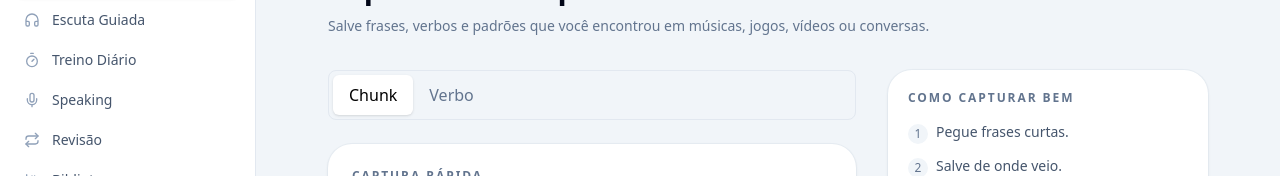
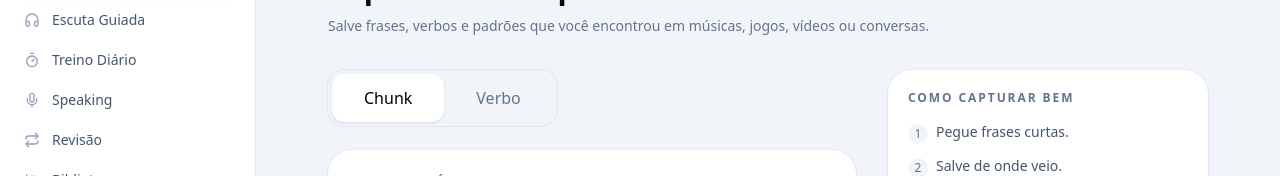
Before and after one commit to PietroNozella/this-moon, a Next.js app: page /capture in a window 1280 px wide. Shown: the part 179-355 px from the top of the page. Built offline with nearby package versions, Linux system fonts and the light colour scheme; no server answers.

Commit message:
Toggle compacto inline-flex com rounded-2xl

```diff
--- a/src/components/forms/capture-form.tsx
+++ b/src/components/forms/capture-form.tsx
@@ -180,12 +180,12 @@ export function CaptureForm() {
   return (
     <div className="space-y-6">
       {/* Toggle */}
-      <div className="mx-auto max-w-xl rounded-lg border border-slate-200 bg-slate-100 p-1">
+      <div className="inline-flex rounded-2xl bg-slate-100 p-1 ring-1 ring-slate-200">
         <button
           type="button"
           onClick={() => { setMode("chunk"); setState({}); }}
           className={cn(
-            "flex-1 rounded-md px-4 py-2 text-sm font-medium transition",
+            "rounded-xl px-8 py-3 text-sm font-medium transition",
             mode === "chunk"
               ? "bg-white text-onyx shadow-sm"
               : "text-slate-500 hover:text-onyx",
@@ -197,7 +197,7 @@ export function CaptureForm() {
           type="button"
           onClick={() => { setMode("verb"); setState({}); }}
           className={cn(
-            "flex-1 rounded-md px-4 py-2 text-sm font-medium transition",
+            "rounded-xl px-8 py-3 text-sm font-medium transition",
             mode === "verb"
               ? "bg-white text-onyx shadow-sm"
               : "text-slate-500 hover:text-onyx",
```
